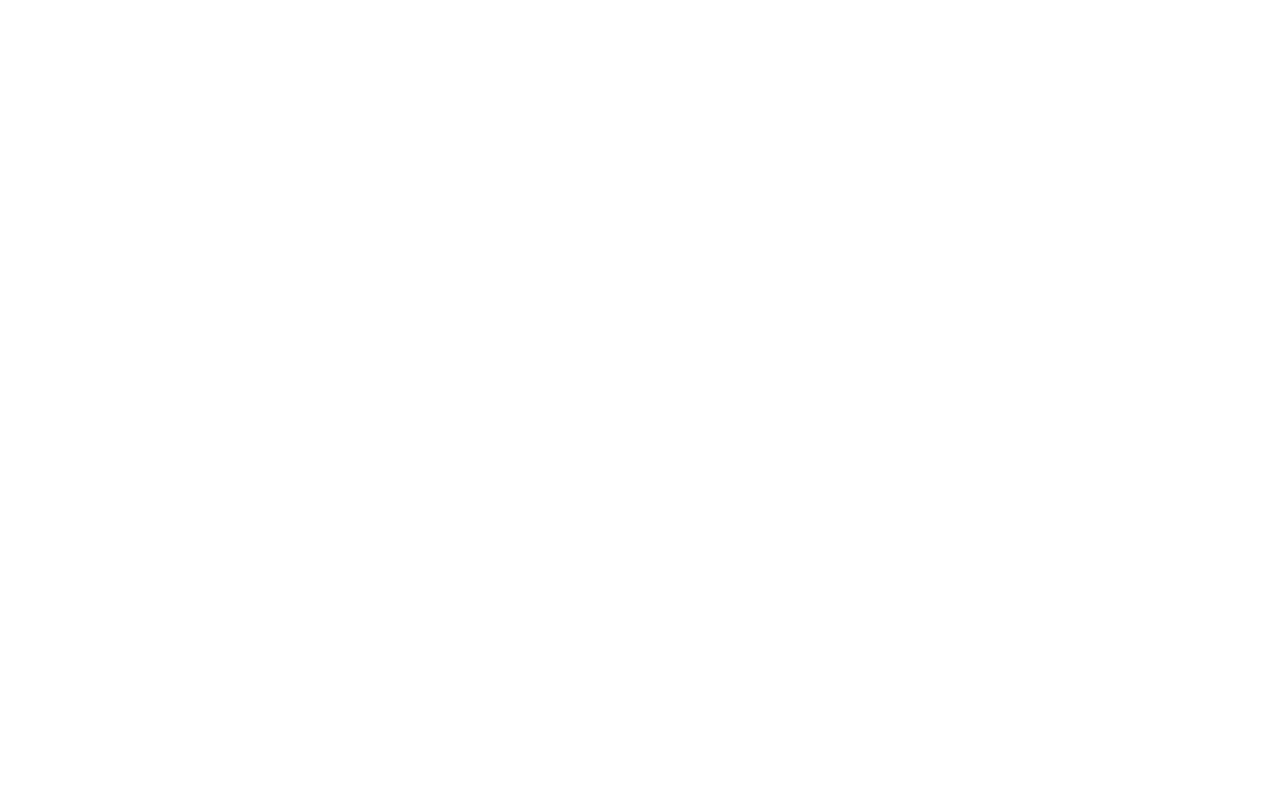
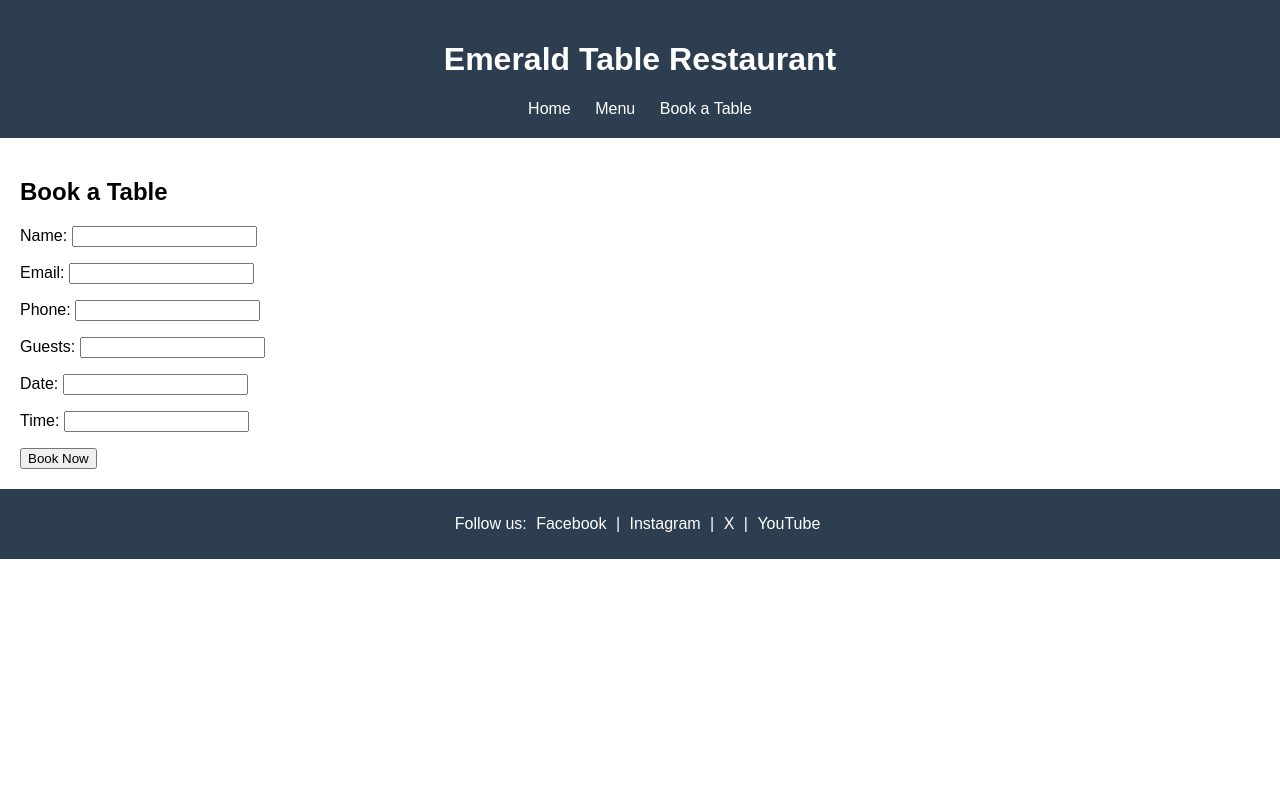
Before and after one commit to darrio-dk/emerald_table_restaurant, a Django app: page /booking/ in a window 1280 px wide. Before the commit the page is empty. Run offline with Django 5.2, Linux system fonts and the light colour scheme.

Commit message:
Add style to style.css

```diff
--- a/restaurant/templates/restaurant/base.html
+++ b/restaurant/templates/restaurant/base.html
@@ -1,5 +1,6 @@
+{% load static %}
 <!DOCTYPE html>
-<html lang="en"
+<html lang="en">
 <head>
     <meta charset="UTF-8">
     <title>Emerald Table Restaurant</title>
@@ -16,7 +17,7 @@
         </nav>
 
     </header>
-<main>
+    <main>
         {% block content %}{% endblock %}
     </main>
     <footer>
--- a/restaurant/templates/restaurant/booking.html
+++ b/restaurant/templates/restaurant/booking.html
@@ -0,0 +1,10 @@
+{% extends 'restaurant/base.html' %}
+{% block content %}
+
+<h2>Book a Table</h2>
+<form method="POST">
+    {% csrf_token %}
+    {{ form.as_p }}
+    <button type="submit">Book Now</button>
+</form>
+{% endblock %}
--- a/static/css/style.css
+++ b/static/css/style.css
@@ -0,0 +1,40 @@
+body {
+    font-family: Arial, sans-serif;
+    margin: 0;
+    padding: 0;
+}
+
+header {
+    background: #2c3e50;
+    color: white;
+    padding: 20px;
+    text-align: center;
+}
+
+nav a {
+    color: white;
+    margin: 0 10px;
+    text-decoration: none;
+}
+
+.hero img {
+    width: 100%;
+    height: auto;
+}
+
+main {
+    padding: 20px;
+}
+
+footer {
+    background: #2c3e50;
+    color: white;
+    text-align: center;
+    padding: 10px;
+}
+
+footer a {
+    color: white;
+    margin: 0 5px;
+    text-decoration: none;
+}
```
Also changed, not shown: emerald_table_restaurant/settings.py (+8 -1 lines), restaurant/templates/restaurant/menu.html (+10 -0 lines), db.sqlite3, restaurant/migrations/0001_initial.py (added), restaurant/templates/restaurant/index.html (line endings or trailing spaces), static/images/LMS 3 Hero image.jpg (added).
